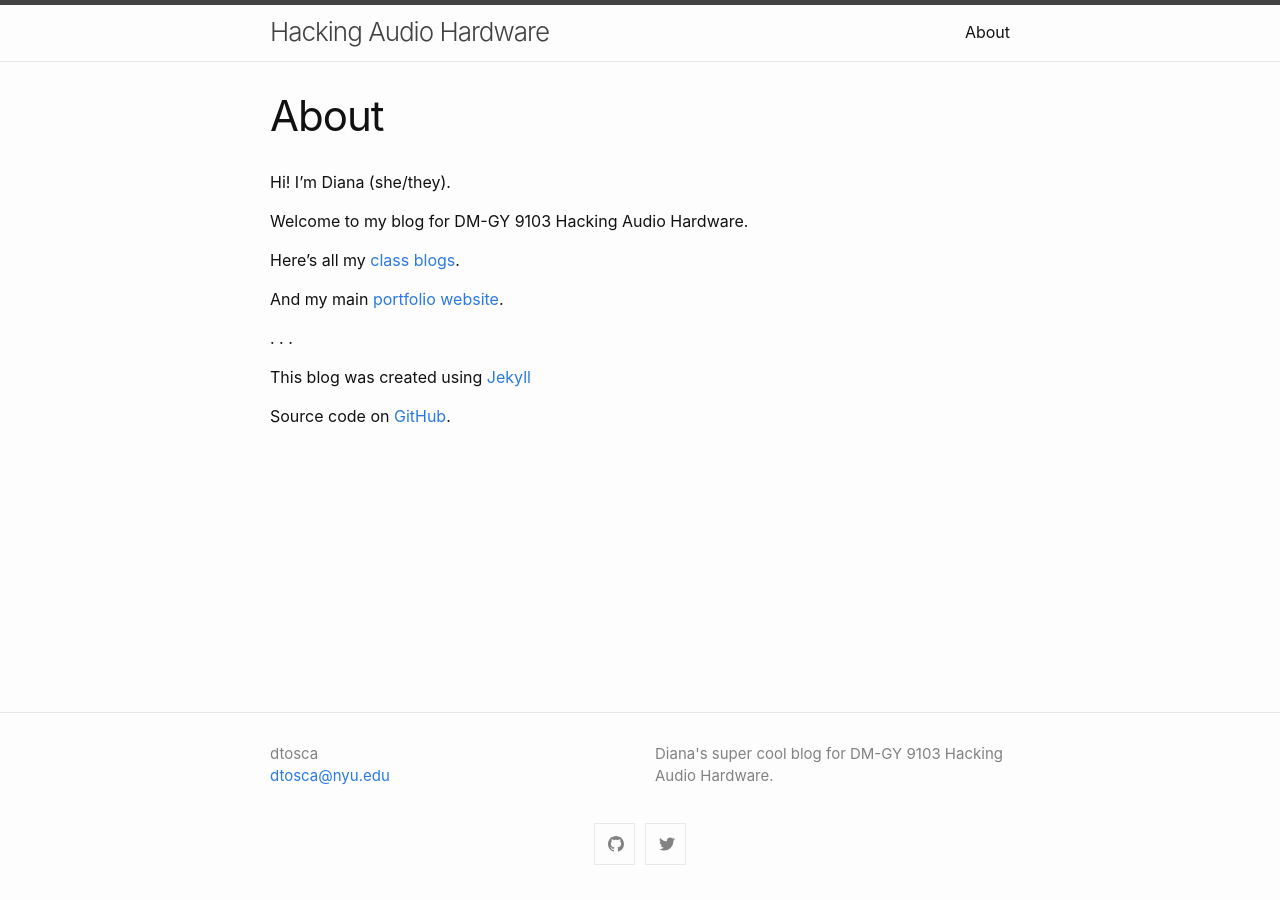
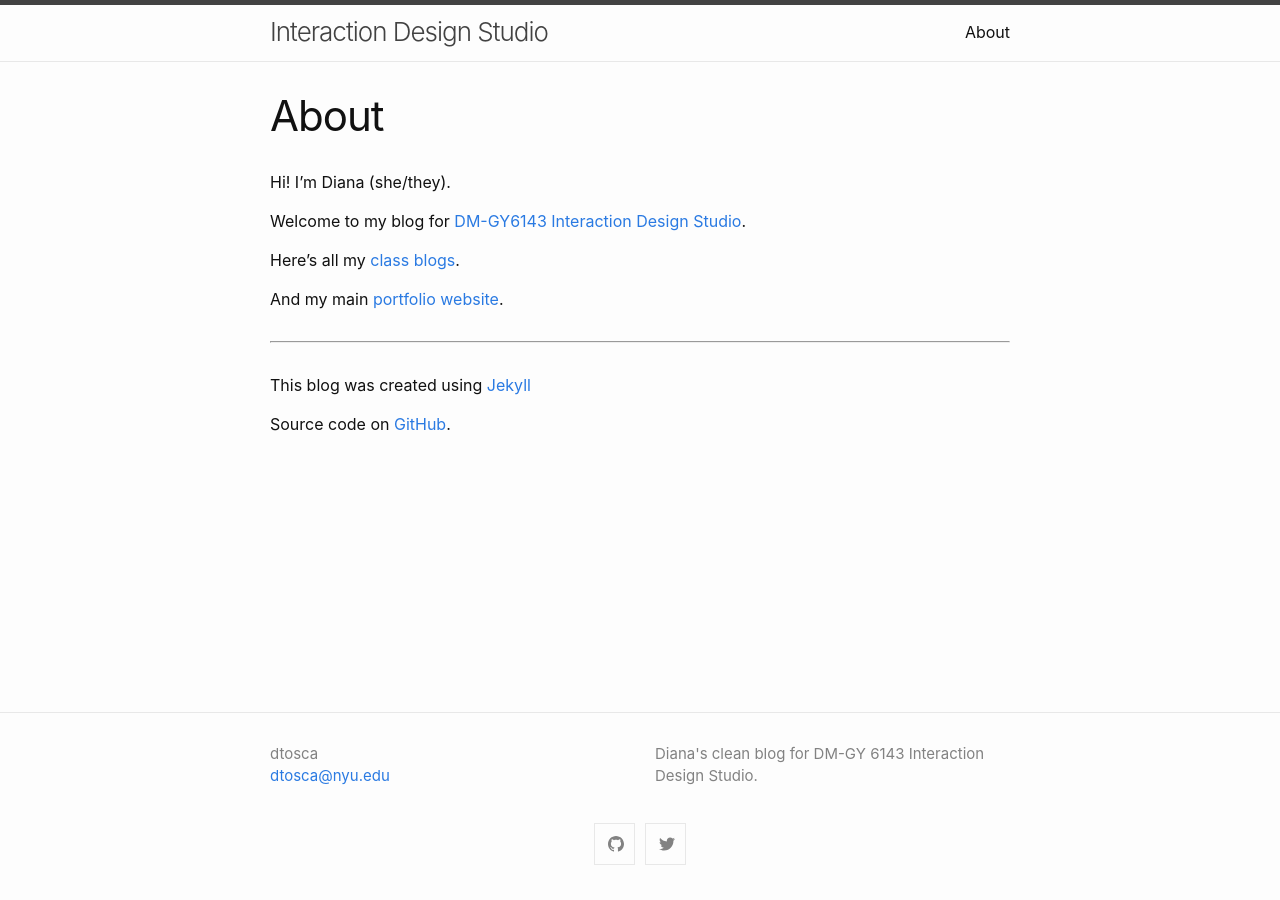
Before and after one commit to dtosca/ixd, a Jekyll site: the page built from about.md, in a window 1280 px wide. Built offline with Jekyll 4.4.1, drawn with Linux system fonts in a browser that asks for light colours.

Commit message:
updating blog design

```diff
--- a/_config.yml
+++ b/_config.yml
@@ -1,9 +1,9 @@
-title: Hacking Audio Hardware
+title: Interaction Design Studio
 author:
   name: dtosca
   email: dtosca@nyu.edu
 description: > # this means to ignore newlines until "show_excerpts:"
-  Diana's super cool blog for DM-GY 9103 Hacking Audio Hardware.
+  Diana's clean blog for DM-GY 6143 Interaction Design Studio.
 
 show_excerpts: false # set to true to show excerpts on the homepage
 
--- a/about.md
+++ b/about.md
@@ -6,15 +6,15 @@ permalink: /about/
 
 Hi! I'm Diana (she/they).
 
-Welcome to my blog for DM-GY 9103 Hacking Audio Hardware.
+Welcome to my blog for [DM-GY6143 Interaction Design Studio](https://github.com/IDMNYU/DM-GY6143-InteractionDesign-FA21-DuBois/wiki/Syllabus).
 
 Here's all my [class blogs](https://dtosca.github.io/).
 
 And my main [portfolio website](https://dianatosca.com/).
 
+  * * *
 
-. . .
 
 This blog was created using [Jekyll](https://jekyllrb.com/)
 
-Source code on [GitHub](https://github.com/dtosca/audiohardware).
+Source code on [GitHub](https://github.com/dtosca/ixd).
```
Also changed, not shown: _posts/2021-9-16-it-works.html (deleted, +0 -26 lines), _posts/2021-9-17-usability.html (added, +8 -0 lines), 2 other files.
